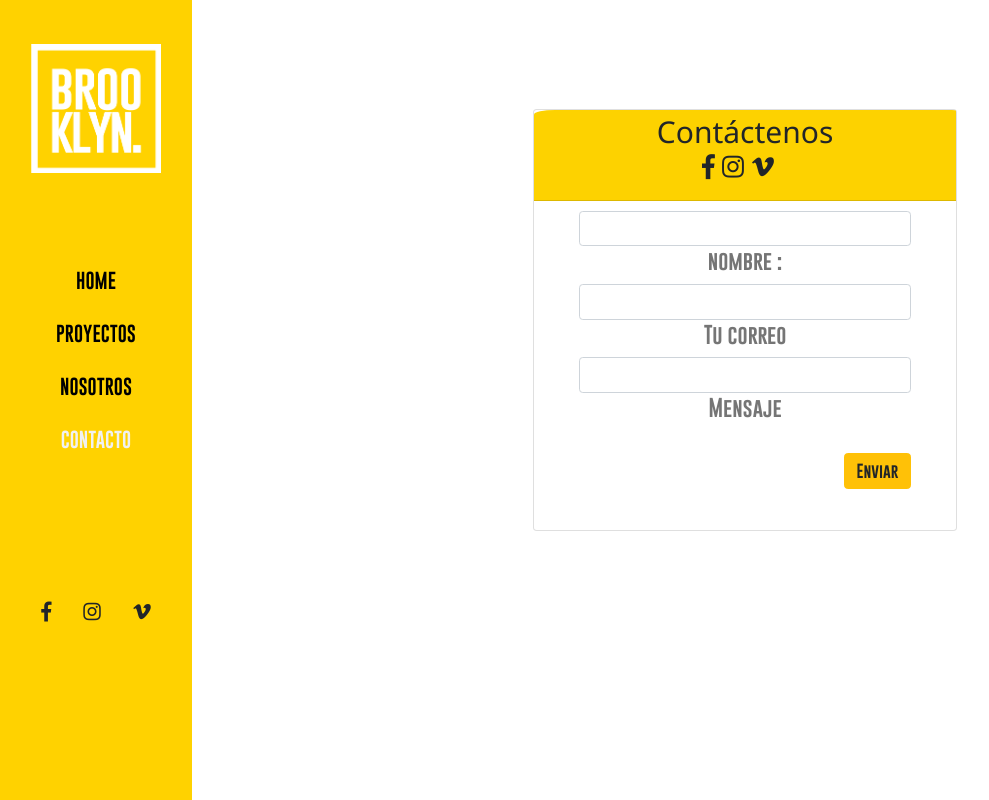
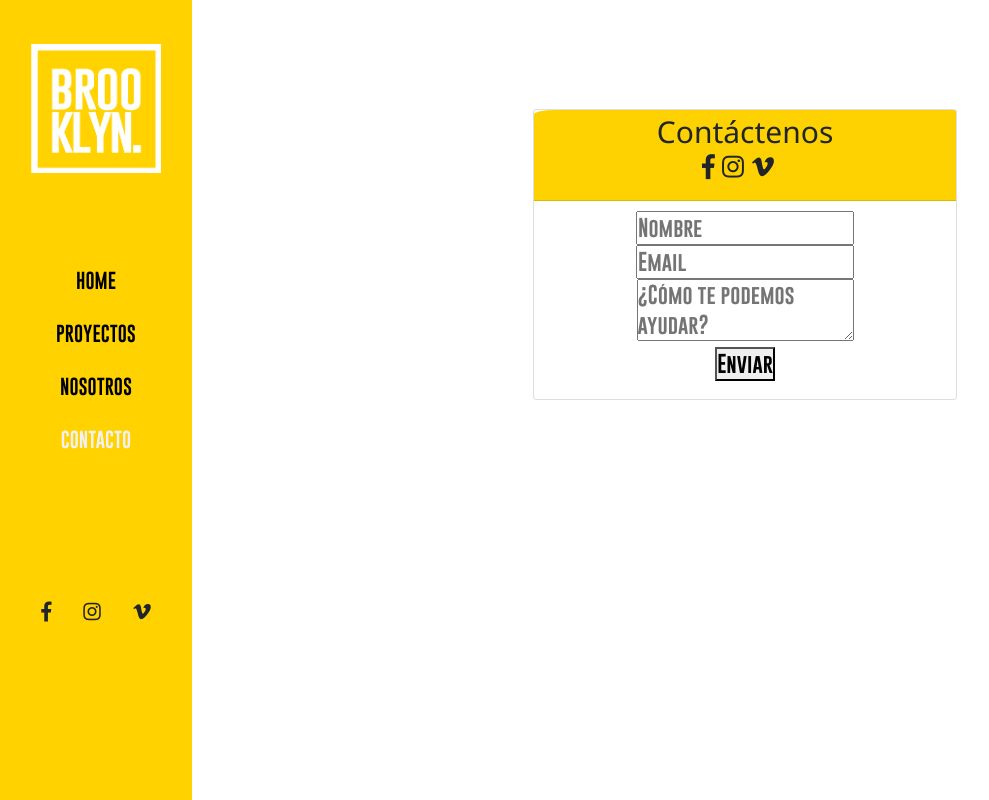
Before and after one commit to dvlans/brooklyn-angular, an Angular app: page /contact in a window 1280 px wide. Shown: the whole page, without its empty margins (0-989 px from the left). Built offline with nearby package versions, Linux system fonts and the light colour scheme.

Commit message:
Trabajando en el formulario de contacto

```diff
--- a/src/app/app.module.ts
+++ b/src/app/app.module.ts
@@ -1,6 +1,7 @@
 import { BrowserModule } from '@angular/platform-browser';
 import { NgModule } from '@angular/core';
 import { NgbModule } from '@ng-bootstrap/ng-bootstrap';
+import { FormsModule } from '@angular/forms';
 
 
 //Rutas
@@ -28,6 +29,7 @@ import { ProjectsComponent } from './components/projects/projects.component';
   imports: [
     BrowserModule,
     APP_ROUTING,
+    FormsModule,
   ],
   providers: [],
   bootstrap: [AppComponent]
--- a/src/app/components/contact/contact.component.html
+++ b/src/app/components/contact/contact.component.html
@@ -30,28 +30,22 @@
                 <!-- Form -->
                 <form class="text-center" style="color: #757575;margin-top: 3%;">
 
-                    <!-- Email -->
-                    <div class="md-form">
-                        <input type="email" id="materialLoginFormEmail" class="form-control">
-                        <label for="materialLoginFormEmail">nombre :</label>
-                    </div>
+                  <!-- name -->
+                  <div class="field">
+                    <input type="text" name="name" class="input" placeholder="Nombre" [(ngModel)]="nombre">
+                  </div>
 
-                    <!-- Password -->
-                    <div class="md-form">
-                        <input type="password" id="materialLoginFormPassword" class="form-control">
-                        <label for="materialLoginFormPassword">Tu correo </label>
-                    </div>
-                    <div class="md-form">
-                        <input type="text" id="materialLoginFormPassword" class="form-control">
-                        <label for="materialLoginFormPassword">Mensaje </label>
-                    </div>
+                  <!-- email -->
+                  <div class="field">
+                    <input type="email" name="email" class="input" placeholder="Email" [(ngModel)]="email">
+                  </div>
 
+                  <!-- message -->
+                  <div class="field">
+                    <textarea class="textarea" name="message" placeholder="¿Cómo te podemos ayudar?" [(ngModel)]="mensaje"></textarea>
+                  </div>
 
-
-
-                    <!-- Sign in button -->
-                    <button style="float: right;" class="btn btn-warning btn-rounded  my-4 waves-effect z-depth-0" type="submit">Enviar</button>
-
+                  <button type="submit" class="button is-danger is-large">Enviar</button>
 
 
 
--- a/src/app/components/contact/contact.component.ts
+++ b/src/app/components/contact/contact.component.ts
@@ -7,6 +7,10 @@ import { Component, OnInit } from '@angular/core';
 })
 export class ContactComponent implements OnInit {
 
+  nombre: string;
+  email: string;
+  mensaje: string;
+
   constructor() { }
 
   ngOnInit() {
```
